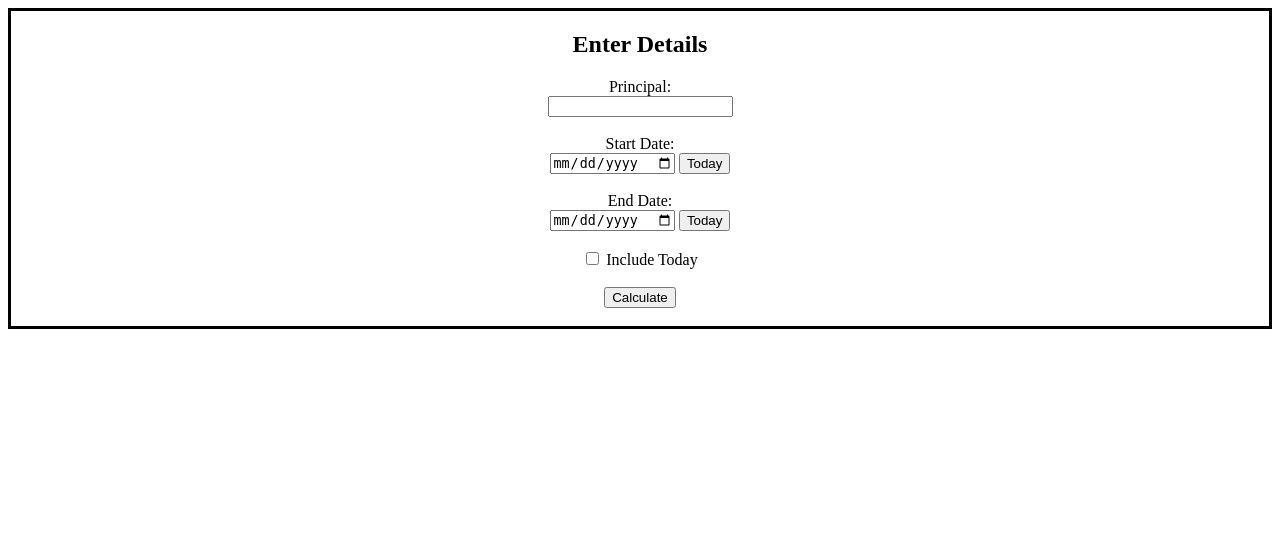
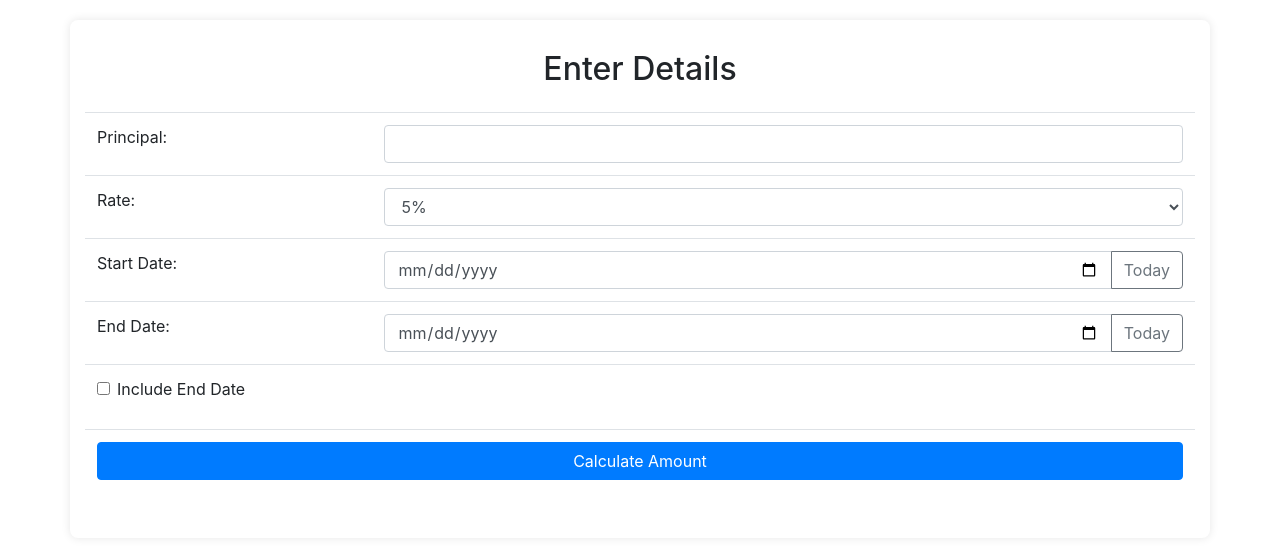
Before and after one commit to AVIDOON/WebAppllication, a Flask app: page / in a window 1280 px wide. Shown: the top 557 px of the page. Run offline with Flask 3, Linux system fonts and the light colour scheme; some libraries are stand-ins or nearby versions.

Commit message:
date difference and other calculation

```diff
--- a/app.py
+++ b/app.py
@@ -1,46 +1,90 @@
 from flask import Flask, render_template, request, redirect, url_for
 from datetime import datetime
-from datetime import date
+
 date_format1 = "%d/%m/%Y"
 date_format2 = '%Y-%m-%d'
+rupeeSymbol = '\u20B9'
 
-monthlyROI = 5
-annualROI = 12 * monthlyROI
-todayIncluded = 'No'
 
 app = Flask(__name__)
 
+def date_diff_calculator(start_date, end_date):
+    # Calculate difference in days
+    delta = end_date - start_date
+    delta_days = delta.days
+
+    # Calculate difference in months and remaining days
+    end_year = end_date.year
+    end_month = end_date.month
+    end_day = end_date.day
+
+    start_year = start_date.year
+    start_month = start_date.month
+    start_day = start_date.day
+
+    # Calculate total months difference and remaining days
+    total_months = (end_year - start_year) * 12 + (end_month - start_month)
+    remaining_days = end_day - start_day
+
+    # Adjust remaining days if negative (move to previous month)
+    if remaining_days < 0:
+        total_months -= 1
+        last_month = datetime(end_year, end_month, 1)
+        remaining_days += (end_date - last_month).days + 1
+
+    # Calculate years and remaining months
+    years = total_months // 12
+    remaining_months = total_months % 12
+
+    return [delta_days, years, remaining_months, remaining_days]
+
+    return {
+        'days': delta_days,
+        'months_days': f"{years} year(s), {remaining_months} month(s), {remaining_days} day(s)",
+        'years_months_days': f"{years} year(s), {remaining_months} month(s), {remaining_days} day(s)"
+    }
 
 def date_diff_in_days(start_date, end_date):
-    return abs((end_date - start_date).days)
+    return end_date - start_date
 
 
 @app.route('/calculate', methods=['GET', 'POST'])
 def calculateInterest():
     if request.method == 'POST':
-        principalAmount = float(request.form['principal'])
+        principalAmount = round(float(request.form['principal']),2)
         startDate = request.form['start_date']
         endDate = request.form['end_date']
+        monthlyROI = int(request.form['rate'])
         includetoday = request.form.get('includeToday')
 
         start_Date =  datetime.strptime(startDate, date_format2).date()
         end_Date =  datetime.strptime(endDate, date_format2).date()
 
-        datediff = date_diff_in_days(start_Date, end_Date)
+        delta_days, years, remaining_months, remaining_days = date_diff_calculator(start_Date, end_Date)
+
+        datediffValue = date_diff_in_days(start_Date, end_Date)
+        datediff = abs(datediffValue).days
         if includetoday:
             datediff += 1
-            todayIncluded = 'Yes'
 
-        calculatedInterest = round((principalAmount * annualROI * datediff) / (36500),2)
+        calculatedInterest = round((principalAmount * 12 * monthlyROI * datediff) / (36500),2)
         totalAmount = round((principalAmount + calculatedInterest), 2)
 
+        datediffVal= str(delta_days) + ' days'
+        if years > 0:
+            datediffVal = str(years) + ' years ' + str(remaining_months) + ' months ' + str(remaining_days) + ' days'
+        elif remaining_months > 0:
+            datediffVal = str(remaining_months) + ' months ' + str(remaining_days) + ' days'
+
+
         calculation_details = {
-            'principal': principalAmount,
+            'principal': rupeeSymbol + str(principalAmount),
             'start_date': start_Date,
             'end_date': end_Date,
+            'days_diff' : datediffVal,
             'simple_interest' : calculatedInterest,
             'amount': totalAmount,
-            'today_included' : todayIncluded
+            'today_included' : includetoday
         }
 
         return render_template('details.html', details=calculation_details)
@@ -55,4 +99,4 @@ def index():
     return render_template('form.html')
 
 if __name__ == '__main__':
-    app.run(debug=True)
+    app.run(debug=False, host='0.0.0.0', port=5000)
--- a/static/javascript/app.js
+++ b/static/javascript/app.js
@@ -2,12 +2,19 @@ function setToday(fieldId) {
     var today = new Date().toISOString().split('T')[0];
     document.getElementById(fieldId).value = today;
 }
-
+function validateForm()
+{
+    var startDate = document.getElementById(startDate).value;
+    var endDate = document.getElementById(endDate).value;
+    if(startDate > endDate)
+    {
+        alert("Please enter a valid date");
+    }
+}
     // Make AJAX request to Flask backend
     $(document).ready(function() {
         $('#calculationForm').on('submit', function(event) {
             event.preventDefault(); // Prevent the form from submitting normally
-
             $.ajax({
                 type: 'POST',
                 url: '/calculate',
--- a/static/styles/appstyle.css
+++ /dev/null
@@ -1,5 +0,0 @@
-.container-align
-{
-    text-align: center;
-    border: solid;
-}
--- /dev/null
+++ b/static/styles/inputform.css
@@ -0,0 +1,24 @@
+
+body {
+    font-family: Arial, sans-serif;
+    background-color: #f0f0f0;
+    padding: 20px;
+}
+.container {
+    max-width: 600px;
+    margin: auto;
+    background-color: #fff;
+    padding: 30px;
+    border-radius: 8px;
+    box-shadow: 0px 0px 10px 0px rgba(0,0,0,0.1);
+}
+.form-group {
+    margin-bottom: 20px;
+}
+.btn-primary {
+    background-color: #007bff;
+    border: none;
+}
+.btn-primary:hover {
+    background-color: #0056b3;
+}
--- a/templates/form.html
+++ b/templates/form.html
@@ -3,38 +3,67 @@
 <head>
     <meta charset="UTF-8">
     <meta name="viewport" content="width=device-width, initial-scale=1.0">
-    <title>Flask SI Calculator</title>
+    <title>SI Calculator</title>
   <link rel="manifest" href="/manifest.json">
-  <link rel="stylesheet" href="/static/styles/appstyle.css">
-
+  <link rel="stylesheet" href="/static/styles/inputform.css">
+  <link rel="stylesheet" href="https://stackpath.bootstrapcdn.com/bootstrap/4.5.2/css/bootstrap.min.css">
 </head>
 <body>
-    <div class="container-align">
-    <h2>Enter Details</h2>
-    <form id= "calculationForm" method="POST" action="/calculate"">
-        <table>
-        <label for="principal">Principal:</label><br>
-        <input type="text" id="principal" name="principal" required><br><br>
-
-
-        <label for="start_date">Start Date:</label><br>
-        <div>
-            <input type="date" id="start_date" name="start_date" required>
-            <input type="button" value="Today" onclick="setToday('start_date')"><br><br>
-        </div>
-
-        <label for="end_date">End Date:</label><br>
-        <div>
-            <input type="date" id="end_date" name="end_date" required>
-            <input type="button" value="Today" onclick="setToday('end_date')"><br><br>
-        </div>
-
-        <input type="checkbox" id="includeToday" name="includeToday">
-        <label for="includeToday"> Include Today</label><br><br>
-
-        <input type="submit" value="Calculate" onclick="calculateInterest()"><br><br>
-        </table>
-    </form>
+    <div class="container">
+        <h2 class="text-center mb-4">Enter Details</h2>
+        <form id="calculationForm" action="/calculate" method="post">
+            <table class="table">
+                <tr>
+                    <td><label for="principal">Principal:</label></td>
+                    <td><input type="text" class="form-control" id="principal" name="principal" required></td>
+                </tr>
+                <tr>
+                    <td><label for="rate">Rate:</label></td>
+                    <td> <select class="form-control" id="rate" name="rate" required>
+                            <option value="1">1%</option>
+                            <option value="2">2%</option>
+                            <option value="3">3%</option>
+                            <option value="4">4%</option>
+                            <option value="5" selected>5%</option> <!-- Default selected rate -->
+                        </select></td>
+                </tr>
+                <tr>
+                    <td><label for="start_date">Start Date:</label></td>
+                    <td>
+                        <div class="input-group">
+                            <input type="date" class="form-control" id="start_date" name="start_date" required>
+                            <div class="input-group-append">
+                                <button class="btn btn-outline-secondary" type="button" onclick="setToday('start_date')">Today</button>
+                            </div>
+                        </div>
+                    </td>
+                </tr>
+                <tr>
+                    <td><label for="end_date">End Date:</label></td>
+                    <td>
+                        <div class="input-group">
+                            <input type="date" class="form-control" id="end_date" name="end_date" required>
+                            <div class="input-group-append">
+                                <button class="btn btn-outline-secondary" type="button" onclick="setToday('end_date')">Today</button>
+                            </div>
+                        </div>
+                    </td>
+                </tr>
+                <tr>
+                    <td colspan="2">
+                        <div class="form-group form-check">
+                            <input type="checkbox" class="form-check-input" id="includeToday" name="includeToday">
+                            <label class="form-check-label" for="includeToday">Include End Date</label>
+                        </div>
+                    </td>
+                </tr>
+                <tr>
+                    <td colspan="2">
+                        <button type="submit" class="btn btn-primary btn-block" onclick="validateForm()">Calculate Amount</button>
+                    </td>
+                </tr>
+            </table>
+        </form>
     </div>
     <script src="/static/javascript/app.js"></script>
 
```
Also changed, not shown: static/styles/detailspage.css (added, +25 -0 lines), templates/details.html (+8 -5 lines).
